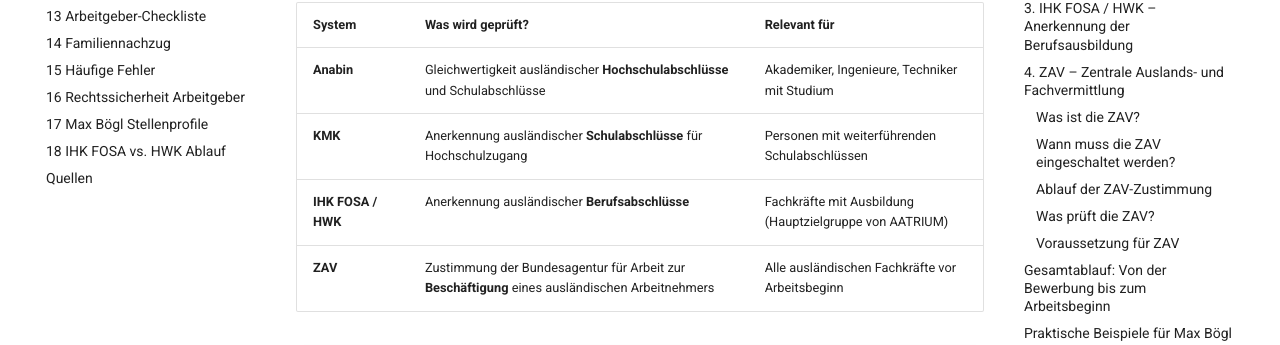
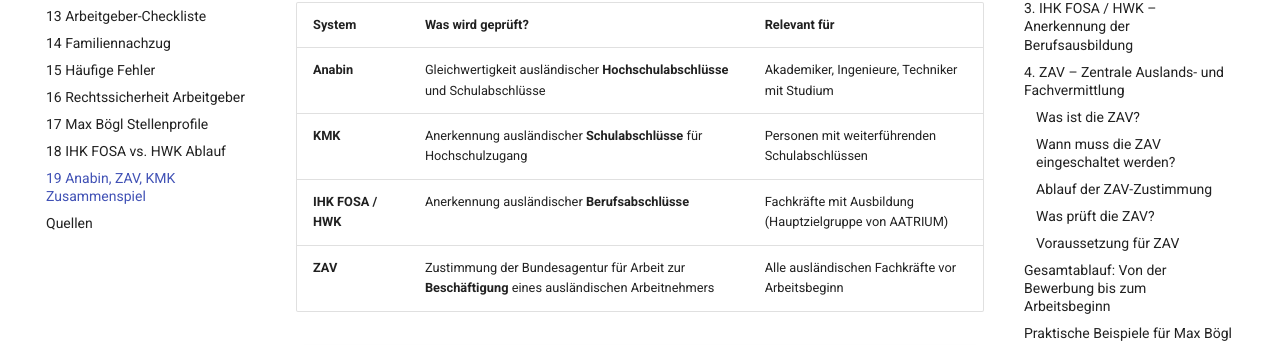
Before and after one commit to benedikt-aatrium/wiki-usbekische-fachkraefte, an MkDocs documentation site: the page built from docs/19_anabin_zav_kmk_zusammenspiel.md, in a window 1280 px wide. Shown: the part 490-835 px from the top of the page. Built offline with MkDocs 1.6.1 and Material for MkDocs 9.7.7, drawn with Linux system fonts in a browser that asks for light colours.

Commit message:
Add Anabin ZAV KMK article and update navigation

```diff
--- a/mkdocs.yml
+++ b/mkdocs.yml
@@ -54,4 +54,5 @@ nav:
   - 16 Rechtssicherheit Arbeitgeber: 16_rechtssicherheit_arbeitgeber.md
   - 17 Max Bögl Stellenprofile: 17_max_boegl_stellenprofile.md
   - 18 IHK FOSA vs. HWK Ablauf: 18_ihk_fosa_vs_hwk_ablauf.md
+  - 19 Anabin, ZAV, KMK Zusammenspiel: 19_anabin_zav_kmk_zusammenspiel.md
   - Quellen: 99_quellen.md
```
